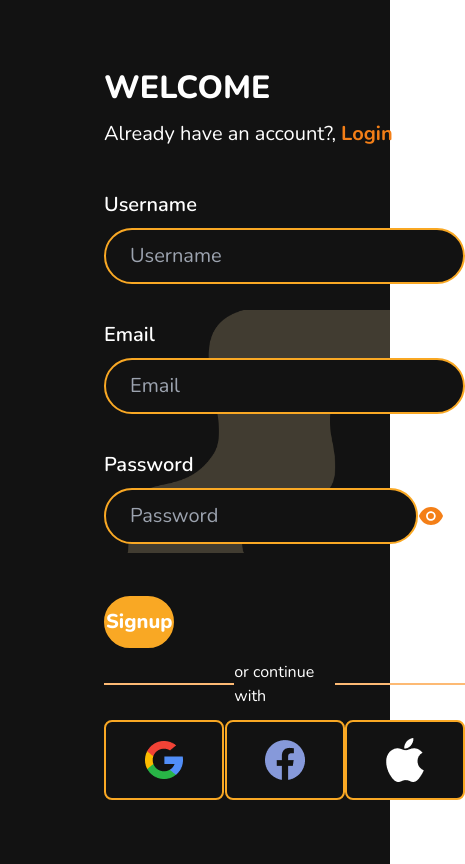
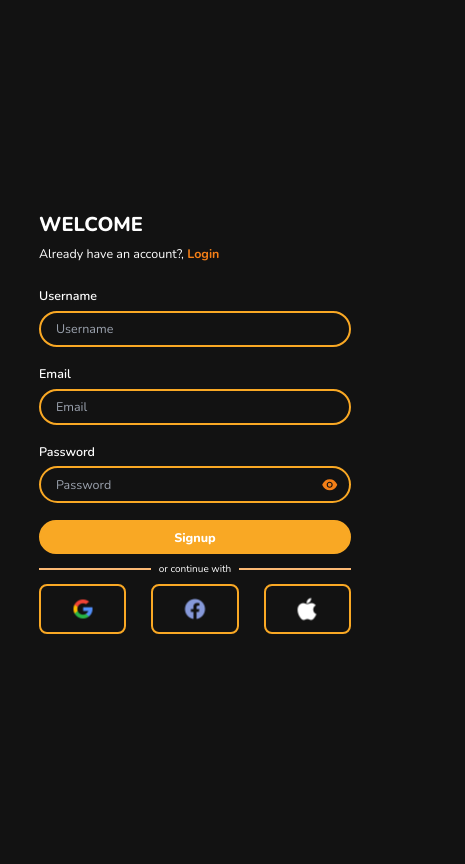
Before and after one commit to Minezee/StudioHub, a React (Vite) app: page /signup in a window 390 px wide. Shown: the whole page, 465 px wide, since content can reach past the window. Built offline with nearby package versions, Linux system fonts and the light colour scheme.

Commit message:
add responsive for login and signup

```diff
--- a/src/App.jsx
+++ b/src/App.jsx
@@ -14,7 +14,7 @@ function ScrollToTop() {
 
 const App = () => {
   return (
-    <div className='max-w-[120rem] mx-auto'>
+    <div className='max-w-[150rem] mx-auto bg-background'>
       <Routes>
         <Route element={<ScrollToTop />}>
           <Route path='/login' element={<Login />} />
--- a/src/components/Login/LoginLayout.jsx
+++ b/src/components/Login/LoginLayout.jsx
@@ -3,15 +3,13 @@ import auth from "@/styles/Auth.module.css"
 
 const LoginLayout = ({ children }) => {
     return (
-        <div className="bg-background">
             <div className={auth.background}>
                 <Container>
-                    <div className="flex justify-between items-center login-form min-h-screen my-auto">
+                    <div className="flex justify-center lg:justify-between items-center login-form min-h-screen my-auto">
                         {children}
                     </div>
                 </Container>
             </div>
-        </div>
     )
 }
 
--- a/src/components/Login/SocialLogin.jsx
+++ b/src/components/Login/SocialLogin.jsx
@@ -20,14 +20,14 @@ const SocialLogin = () => {
   return (
     <>
       <div className="flex items-center justify-between my-3">
-        <div className="h-[2px] w-[150px] bg-orange-300" />
-        <p>or continue with</p>
-        <div className="h-[2px] w-[150px] bg-orange-300" />
+        <div className="h-[2px] flex-1 bg-orange-300" />
+        <p className="mx-3">or continue with</p>
+        <div className="h-[2px] flex-1 bg-orange-300" />
       </div>
-      <div className="flex justify-between">
+      <div className="flex justify-between gap-10">
         {mediaSocial.map(data => (
           <div key={data.name} className={`${auth.box} bg-background`} title={`login with ${data.name}`}>
-            <img src={data.img} alt={data.name} className="lg:scale-75 2xl:scale-100"/>
+            <img src={data.img} alt={data.name} className="scale-50 lg:scale-75 2xl:scale-100" />
           </div>
         ))}
       </div>
--- a/src/components/layouts/Container.jsx
+++ b/src/components/layouts/Container.jsx
@@ -1,6 +1,6 @@
 const Container = ({children}) => {
     return (
-        <div className='mx-[6.5rem] lg:mx-[5rem] 2xl:mx-[6.5rem]'>
+        <div className='mx-auto lg:mx-[5rem] 2xl:mx-[6.5rem]'>
             {children}
         </div>
     )
--- a/src/index.css
+++ b/src/index.css
@@ -4,7 +4,7 @@
 @tailwind utilities;
 
 html{
-    @apply text-[16px] lg:text-[12px] 2xl:text-[16px]
+    @apply text-[10px] lg:text-[12px] 2xl:text-[16px]
 }
 
 body {
@@ -12,8 +12,9 @@ body {
     padding: 0;
     box-sizing: border-box;
     font-family: 'Nunito', 'Lucida Sans', 'Lucida Sans Regular', 'Lucida Grande', 'Lucida Sans Unicode', Geneva, Verdana, sans-serif;
+    @apply bg-background
 }
 
 .login-form > svg{
-    @apply scale-100 lg:scale-75 2xl:scale-110
+    @apply scale-100 lg:scale-75 2xl:scale-110 hidden lg:block
 }
--- a/src/pages/Login.jsx
+++ b/src/pages/Login.jsx
@@ -2,8 +2,8 @@ import { useState } from "react";
 import { useNavigate, Link } from "react-router-dom";
 import axiosInstance from "@/helpers/api";
 import auth from "@/styles/Auth.module.css"
-import LoginLayout from "@/components/Login/LoginLayout";
-import SocialLogin from "@/components/Login/SocialLogin";
+import LoginLayout from "../components/Login/LoginLayout";
+import SocialLogin from "../components/Login/SocialLogin";
 import { ReactComponent as LoginImg } from "@/assets/login_img.svg";
 import { AiFillEye, AiFillEyeInvisible } from "react-icons/ai";
 
@@ -28,10 +28,10 @@ const LoginForm = () => {
     // };
 
     return (
-        <form className="text-white my-16">
+        <form className="text-white my-0 lg:my-16 w-4/5 sm:w-2/3 md:1/2 lg:w-[35%]">
             <h3 className="font-extrabold text-[2rem]">WELCOME BACK!</h3>
             <p className="text-xl font-normal mt-2">Don't have a account?, <Link to="/signup" className={`${auth.link} font-bold`}>Sign up</Link></p>
-            <div className="flex flex-col mt-20">
+            <div className="flex flex-col mt-10 lg:mt-20">
                 <label htmlFor="email" className={auth.label}>Email</label>
                 <input
                     type="email"
@@ -40,7 +40,7 @@ const LoginForm = () => {
                     value={email}
                     onChange={(e) => setEmail(e.target.value)}
                 />
-                <label htmlFor="password" className={`${auth.label} mt-7`}>Password</label>
+                <label htmlFor="password" className={`${auth.label} mt-5 lg:mt-7`}>Password</label>
                 <div className="relative flex items-center">
                     <input
                         type={showPassword ? "text" : "password"}
@@ -59,7 +59,7 @@ const LoginForm = () => {
                     </div>
                 </div>
             </div>
-            <div className="flex justify-between mt-[3.375rem]">
+            <div className="flex justify-between mt-10 lg:mt-[3.375rem]">
                 <div className="flex gap-4 items-center">
                     <input type="radio" className="w-7 h-7" />
                     <label htmlFor="radio" className="text-base">Remember me</label>
--- a/src/pages/Signup.jsx
+++ b/src/pages/Signup.jsx
@@ -29,10 +29,10 @@ const SignupForm = () => {
   // };
 
   return (
-    <form onSubmit={""} className="text-white my-16">
+    <form className="text-white my-0 lg:my-16 w-4/5 md:w-1/2 lg:w-[35%]">
       <h3 className="font-extrabold text-[2rem]">WELCOME</h3>
       <p className="text-xl font-normal mt-2">Already have an account?, <Link to="/login" className={`${auth.link} font-bold`}>Login</Link></p>
-      <div className="flex flex-col mt-[2.625rem]">
+      <div className="flex flex-col mt-10 lg:mt-20">
         <label htmlFor="username" className={auth.label}>Username</label>
         <input
           type="text"
@@ -41,7 +41,7 @@ const SignupForm = () => {
           value={username}
           onChange={(e) => setUsername(e.target.value)}
           />
-        <label htmlFor="email" className={`${auth.label} mt-7`}>Email</label>
+        <label htmlFor="email" className={`${auth.label} mt-5 lg:mt-7`}>Email</label>
         <input
           type="email"
           className={auth.input}
@@ -49,7 +49,7 @@ const SignupForm = () => {
           value={email}
           onChange={(e) => setEmail(e.target.value)}
         />
-        <label htmlFor="password" className={`${auth.label} mt-7`}>Password</label>
+        <label htmlFor="password" className={`${auth.label} mt-5 lg:mt-7`}>Password</label>
         <div className="relative flex items-center">
           <input
             type={showPassword ? "text" : "password"}
--- a/src/styles/Auth.module.css
+++ b/src/styles/Auth.module.css
@@ -11,7 +11,7 @@
     border: 2px solid #F9A824;
     border-radius: 30px;
     color: #FCD87C;
-    @apply lg:min-w-[400px] 2xl:min-w-[500px] text-xl px-6 py-3 my-2 bg-background
+    @apply w-full text-xl px-6 py-3 my-2 bg-background
 }
 
 .link {
@@ -19,12 +19,11 @@
 }
 
 .btn {
-    background: #F9A824;
     border: 2px solid #F9A824;
     border-radius: 30px;
     color: white;
     font-weight: 800;
-    @apply lg:min-w-[400px] 2xl:min-w-[500px] text-xl py-[0.625rem] mt-11
+    @apply w-full text-xl py-[0.625rem] mt-5 lg:mt-11 bg-orange-400
 }
 
 .box {
@@ -34,12 +33,12 @@
     display: flex;
     align-items: center;
     justify-content: center;
-    @apply w-[7.5rem] h-20
+    @apply h-20 flex-1
 }
 
 .background {
-    background-image: url("../assets/login_bg.png");
     background-position: right;
     background-repeat: no-repeat;
     background-size: 82%;
+    @apply bg-none lg:bg-[url("../assets/login_bg.png")]
 }
```
Lines whose indentation alone changed are shown as unchanged.
